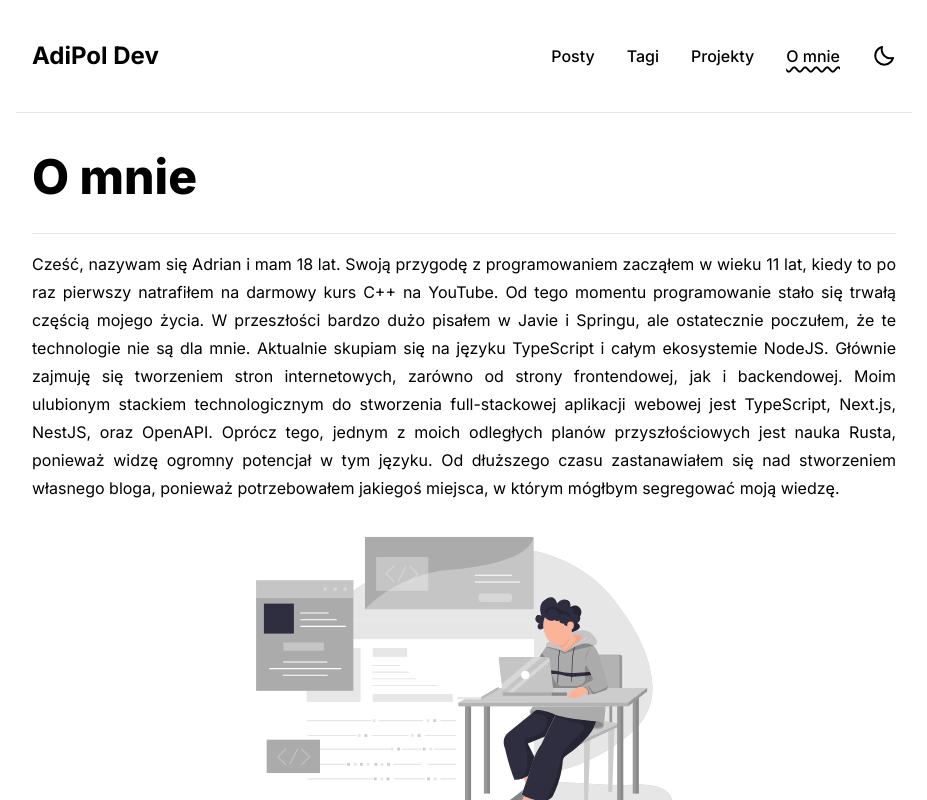
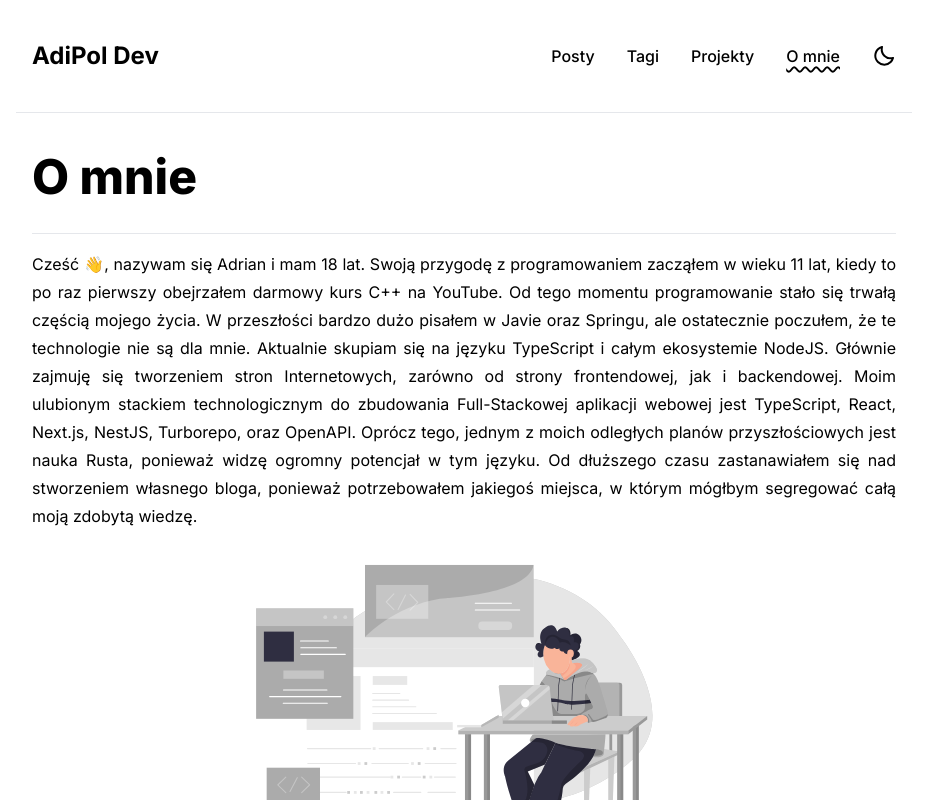
Before and after one commit to AdiPol1359/adipol.dev, a Next.js app: page /o-mnie in a window 1280 px wide. Shown: the top 800 px of the page, without its empty margins (176-1103 px from the left). Built offline with nearby package versions, Linux system fonts and the light colour scheme.

Commit message:
refactor: update about me

```diff
--- a/src/components/AboutMeSection.tsx
+++ b/src/components/AboutMeSection.tsx
@@ -5,20 +5,20 @@ export const AboutMeSection = () => (
 	<section>
 		<PageTitle>O mnie</PageTitle>
 		<p className="prose mt-4 max-w-full text-justify text-white-black">
-			Cześć, nazywam się Adrian i mam 18 lat. Swoją przygodę z programowaniem
-			zacząłem w wieku 11 lat, kiedy to po raz pierwszy natrafiłem na darmowy
-			kurs C++ na YouTube. Od tego momentu programowanie stało się trwałą
-			częścią mojego życia. W przeszłości bardzo dużo pisałem w Javie i Springu,
-			ale ostatecznie poczułem, że te technologie nie są dla mnie. Aktualnie
-			skupiam się na języku TypeScript i całym ekosystemie NodeJS. Głównie
-			zajmuję się tworzeniem stron internetowych, zarówno od strony
-			frontendowej, jak i backendowej. Moim ulubionym stackiem technologicznym
-			do stworzenia full-stackowej aplikacji webowej jest TypeScript, Next.js,
-			NestJS, oraz OpenAPI. Oprócz tego, jednym z moich odległych planów
+			Cześć 👋, nazywam się Adrian i mam 18 lat. Swoją przygodę z programowaniem
+			zacząłem w wieku 11 lat, kiedy to po raz pierwszy obejrzałem darmowy kurs
+			C++ na YouTube. Od tego momentu programowanie stało się trwałą częścią
+			mojego życia. W przeszłości bardzo dużo pisałem w Javie oraz Springu, ale
+			ostatecznie poczułem, że te technologie nie są dla mnie. Aktualnie skupiam
+			się na języku TypeScript i całym ekosystemie NodeJS. Głównie zajmuję się
+			tworzeniem stron Internetowych, zarówno od strony frontendowej, jak i
+			backendowej. Moim ulubionym stackiem technologicznym do zbudowania
+			Full-Stackowej aplikacji webowej jest TypeScript, React, Next.js, NestJS,
+			Turborepo, oraz OpenAPI. Oprócz tego, jednym z moich odległych planów
 			przyszłościowych jest nauka Rusta, ponieważ widzę ogromny potencjał w tym
 			języku. Od dłuższego czasu zastanawiałem się nad stworzeniem własnego
 			bloga, ponieważ potrzebowałem jakiegoś miejsca, w którym mógłbym
-			segregować moją wiedzę.
+			segregować całą moją zdobytą wiedzę.
 		</p>
 		<div className="mx-auto mt-3 max-w-md">
 			<SoftwareDeveloper className="h-full w-full" />
```
